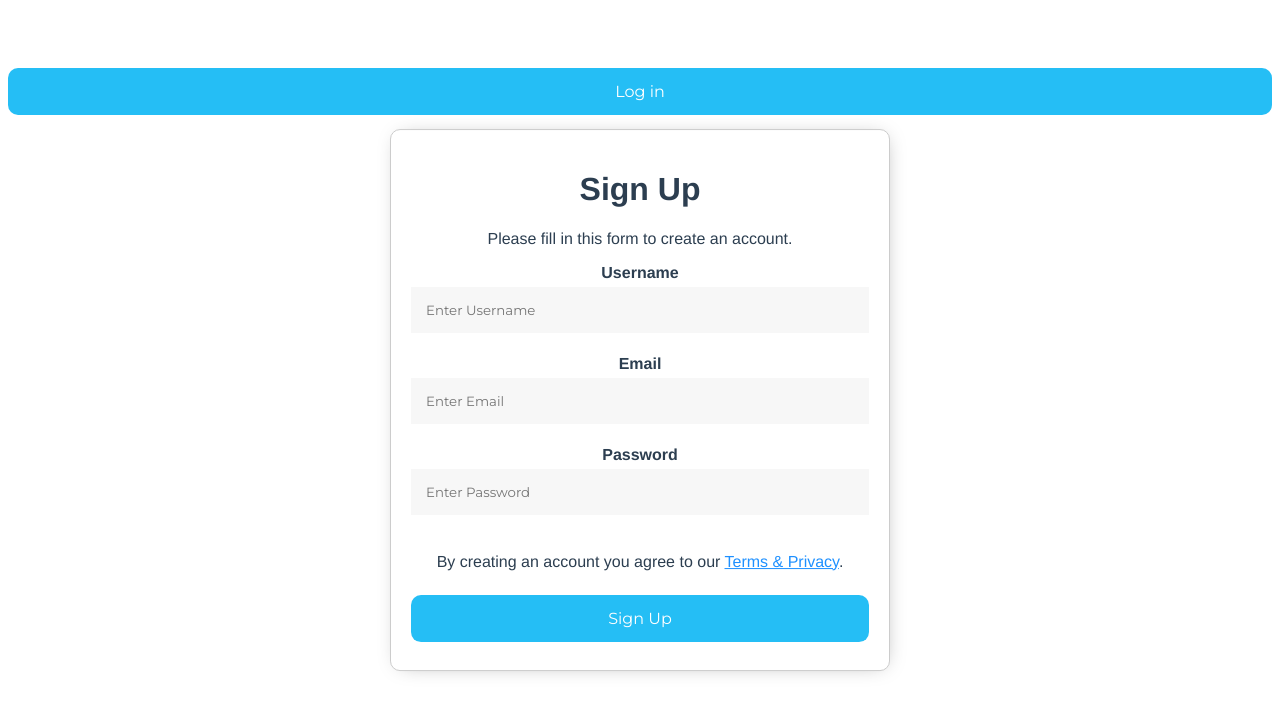
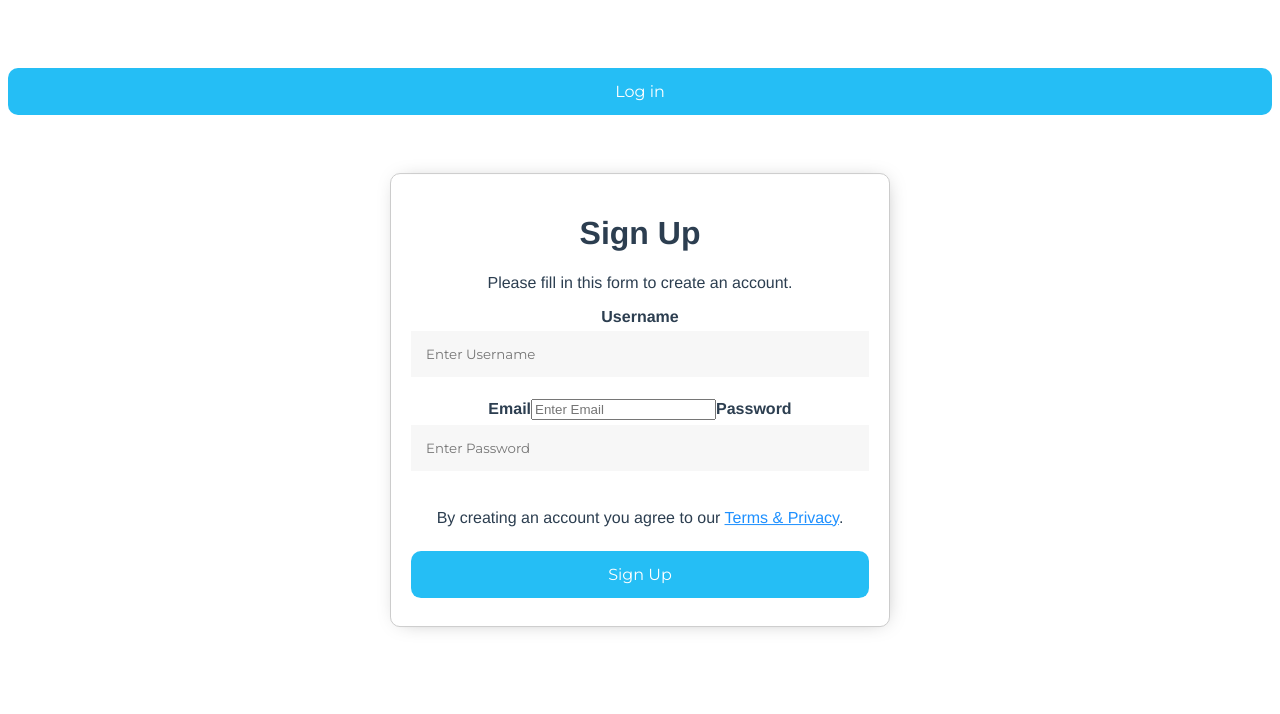
Before and after one commit to mutinhiri/Vue-starter, a Vue app: page /registration in a window 1280 px wide. Shown: the top 714 px of the page. Built offline with nearby package versions, Linux system fonts and the light colour scheme; no server answers; what aws-amplify would draw is missing.

Commit message:
Add models

```diff
--- a/src/views/RegistrationForm.vue
+++ b/src/views/RegistrationForm.vue
@@ -7,7 +7,7 @@
               <label for="email"><b>Username</b></label>
             <input type="text" name="username" placeholder="Enter Username" required>
           <label for="email"><b>Email</b></label>
-          <input type="text" placeholder="Enter Email" name="email" required>
+          <input type="email" placeholder="Enter Email" name="email" v-model="email" required>
 
           <label for="psw"><b>Password</b></label>
           <input type="password" placeholder="Enter Password" name="psw" required>
```
